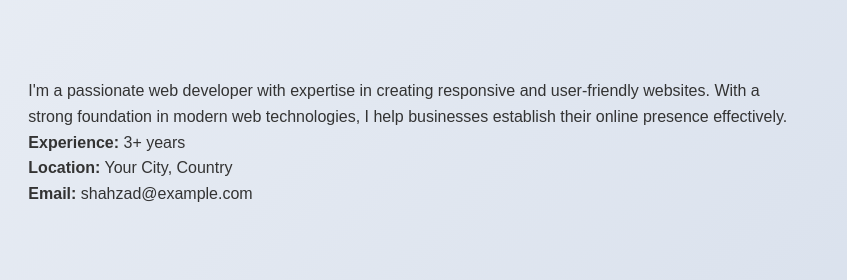
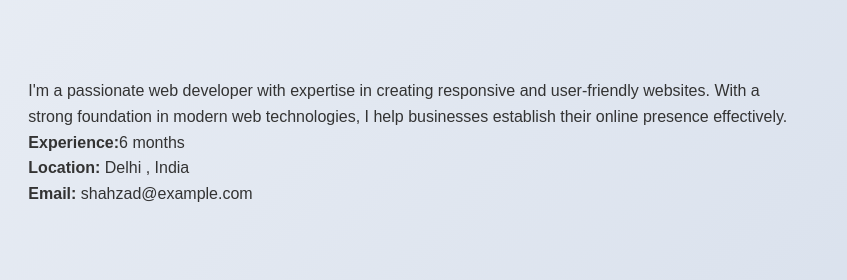
Before and after one commit to zub98/portfolio-shahzad-, a plain HTML site: page index.html in a window 1280 px wide. Shown: the part 840-1120 px from the top of the page, 433-1280 px from the left. Drawn offline with Linux system fonts and the light colour scheme.

Commit message:
Update index.html

```diff
--- a/index.html
+++ b/index.html
@@ -45,8 +45,8 @@
             <div class="about-text">
                 <p>I'm a passionate web developer with expertise in creating responsive and user-friendly websites. With a strong foundation in modern web technologies, I help businesses establish their online presence effectively.</p>
                 <div class="about-details">
-                    <p><strong>Experience:</strong> 3+ years</p>
-                    <p><strong>Location:</strong> Your City, Country</p>
+                    <p><strong>Experience:</strong>6  months</p>
+                    <p><strong>Location:</strong> Delhi , India</p>
                     <p><strong>Email:</strong> shahzad@example.com</p>
                 </div>
             </div>
```
